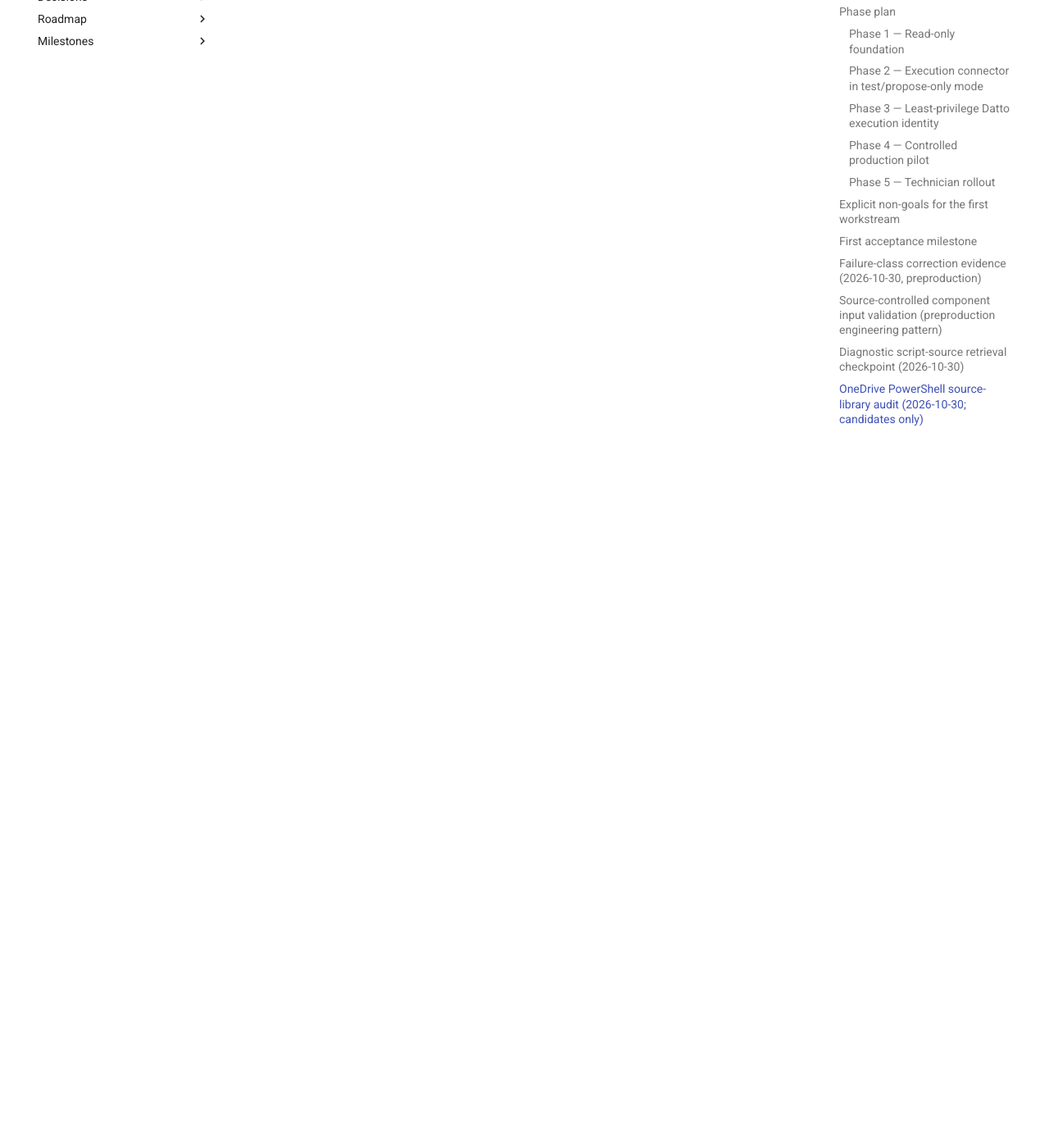
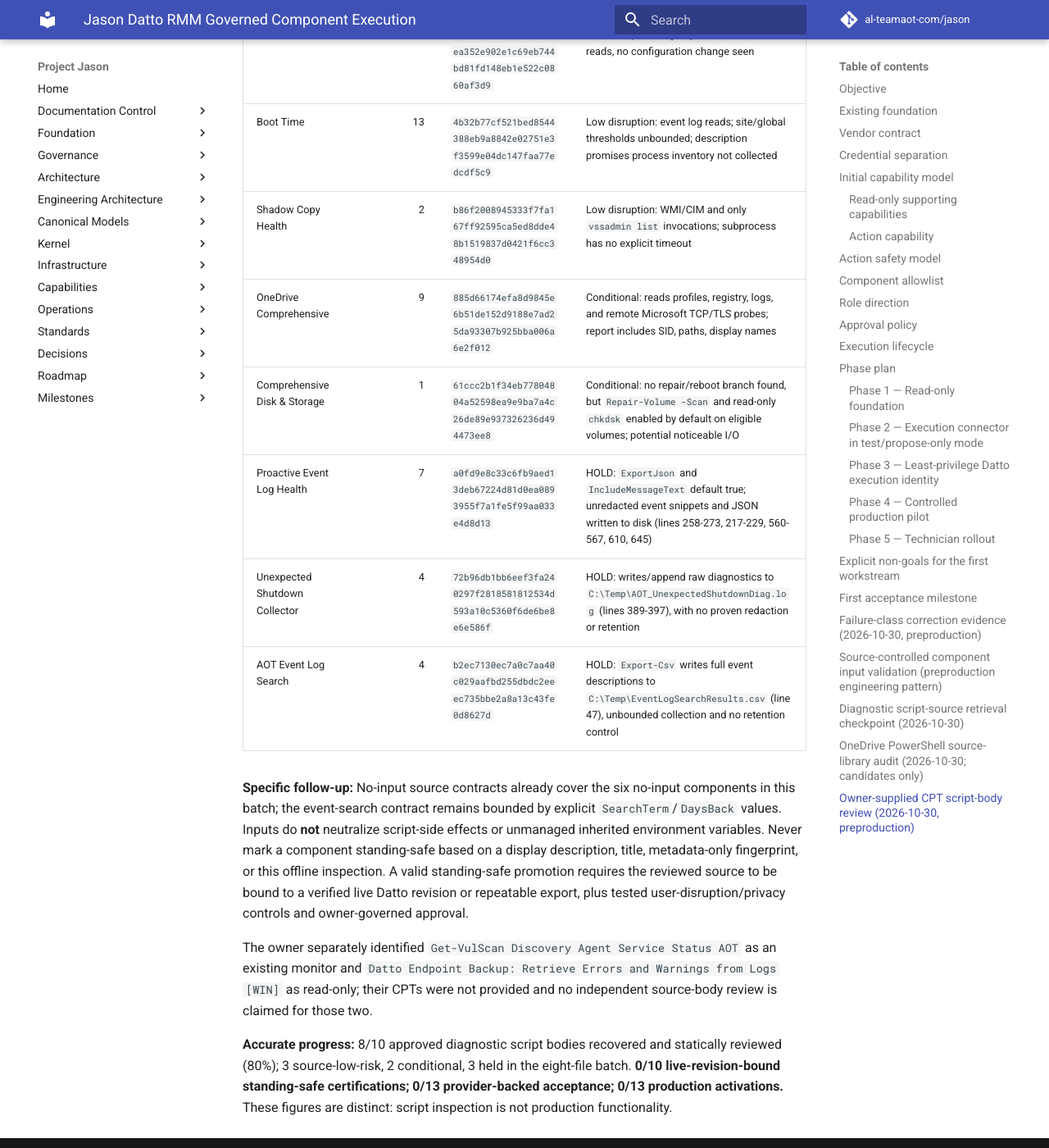
Before and after one commit to al-teamaot-com/jason, an MkDocs documentation site: the page built from docs/architecture/Jason-Datto-RMM-Governed-Component-Execution.md, in a window 1280 px wide and 1400 px high, scrolled down 13465 px. Shown: the whole window at 82% size. Built offline with MkDocs 1.6.1 and Material for MkDocs 9.7.7, drawn with Linux system fonts in a browser that asks for light colours; comment, search, counter and statistics services are not loaded; some of the changed text lies outside the part shown.

Commit message:
Record exact-identity CPT script audit and safety holds for eight diagnostics

```diff
--- a/docs/architecture/Jason-Datto-RMM-Governed-Component-Execution.md
+++ b/docs/architecture/Jason-Datto-RMM-Governed-Component-Execution.md
@@ -404,3 +404,43 @@
 component execution approval was modified, and no production release occurred.
 Next is exact Datto script-body export and verified UID/name/version/source-hash
 correlation, then branch-level source review and provider-backed testing.
+## Owner-supplied CPT script-body review (2026-10-30, preproduction)
+
+**Provenance:** Eight Datto RMM `.cpt` packages uploaded by the owner. Each ZIP
+contains `command.bat` (PowerShell) and `resource.xml`, and all eight embedded
+UID/name pairs match issue #2174's exact live catalog identifiers. Embedded
+XML `<hash/>` fields are EMPTY; the locally computed SHA-256 values below
+are review evidence, **not** proof that the currently running Datto component
+script equals the export. No script was executed, no quick job was dispatched,
+and no standing-safe permission was changed.
+
+| Reviewed component (short title) | CPT version | command.bat SHA-256 | Preliminary source assessment |
+| --- | ---: | --- | --- |
+| RDP Status | 1 | `2dff23402bcfd8be43fea352e902e1c69eb744bd81fd148eb1e522c0860af3d9` | Low disruption: registry/service/firewall reads, no configuration change seen |
+| Boot Time | 13 | `4b32b77cf521bed8544388eb9a8842e02751e3f3599e04dc147faa77edcdf5c9` | Low disruption: event log reads; site/global thresholds unbounded; description promises process inventory not collected |
+| Shadow Copy Health | 2 | `b86f2008945333f7fa167ff92595ca5ed8dde48b1519837d0421f6cc348954d0` | Low disruption: WMI/CIM and only `vssadmin list` invocations; subprocess has no explicit timeout |
+| OneDrive Comprehensive | 9 | `885d66174efa8d9845e6b51de152d9188e7ad25da93307b925bba006a6e2f012` | Conditional: reads profiles, registry, logs, and remote Microsoft TCP/TLS probes; report includes SID, paths, display names |
+| Comprehensive Disk & Storage | 1 | `61ccc2b1f34eb77804804a52598ea9e9ba7a4c26de89e937326236d494473ee8` | Conditional: no repair/reboot branch found, but `Repair-Volume -Scan` and read-only `chkdsk` enabled by default on eligible volumes; potential noticeable I/O |
+| Proactive Event Log Health | 7 | `a0fd9e8c33c6fb9aed13deb67224d81d0ea0893955f7a1fe5f99aa033e4d8d13` | HOLD: `ExportJson` and `IncludeMessageText` default true; unredacted event snippets and JSON written to disk (lines 258-273, 217-229, 560-567, 610, 645) |
+| Unexpected Shutdown Collector | 4 | `72b96db1bb6eef3fa240297f2818581812534d593a10c5360f6de6be8e6e586f` | HOLD: writes/append raw diagnostics to `C:\Temp\AOT_UnexpectedShutdownDiag.log` (lines 389-397), with no proven redaction or retention |
+| AOT Event Log Search | 4 | `b2ec7130ec7a0c7aa40c029aafbd255dbdc2eeec735bbe2a8a13c43fe0d8627d` | HOLD: `Export-Csv` writes full event descriptions to `C:\Temp\EventLogSearchResults.csv` (line 47), unbounded collection and no retention control |
+
+**Specific follow-up:** No-input source contracts already cover the six
+no-input components in this batch; the event-search contract remains bounded
+by explicit `SearchTerm`/`DaysBack` values. Inputs do **not** neutralize
+script-side effects or unmanaged inherited environment variables. Never mark a
+component standing-safe based on a display description, title, metadata-only
+fingerprint, or this offline inspection. A valid standing-safe promotion requires
+the reviewed source to be bound to a verified live Datto revision or repeatable
+export, plus tested user-disruption/privacy controls and owner-governed approval.
+
+The owner separately identified `Get-VulScan Discovery Agent Service Status
+AOT` as an existing monitor and `Datto Endpoint Backup: Retrieve Errors and
+Warnings from Logs [WIN]` as read-only; their CPTs were not provided and no
+independent source-body review is claimed for those two.
+
+**Accurate progress:** 8/10 approved diagnostic script bodies recovered and
+statically reviewed (80%); 3 source-low-risk, 2 conditional, 3 held in the
+eight-file batch. **0/10 live-revision-bound standing-safe certifications;
+0/13 provider-backed acceptance; 0/13 production activations.** These figures
+are distinct: script inspection is not production functionality.
```
